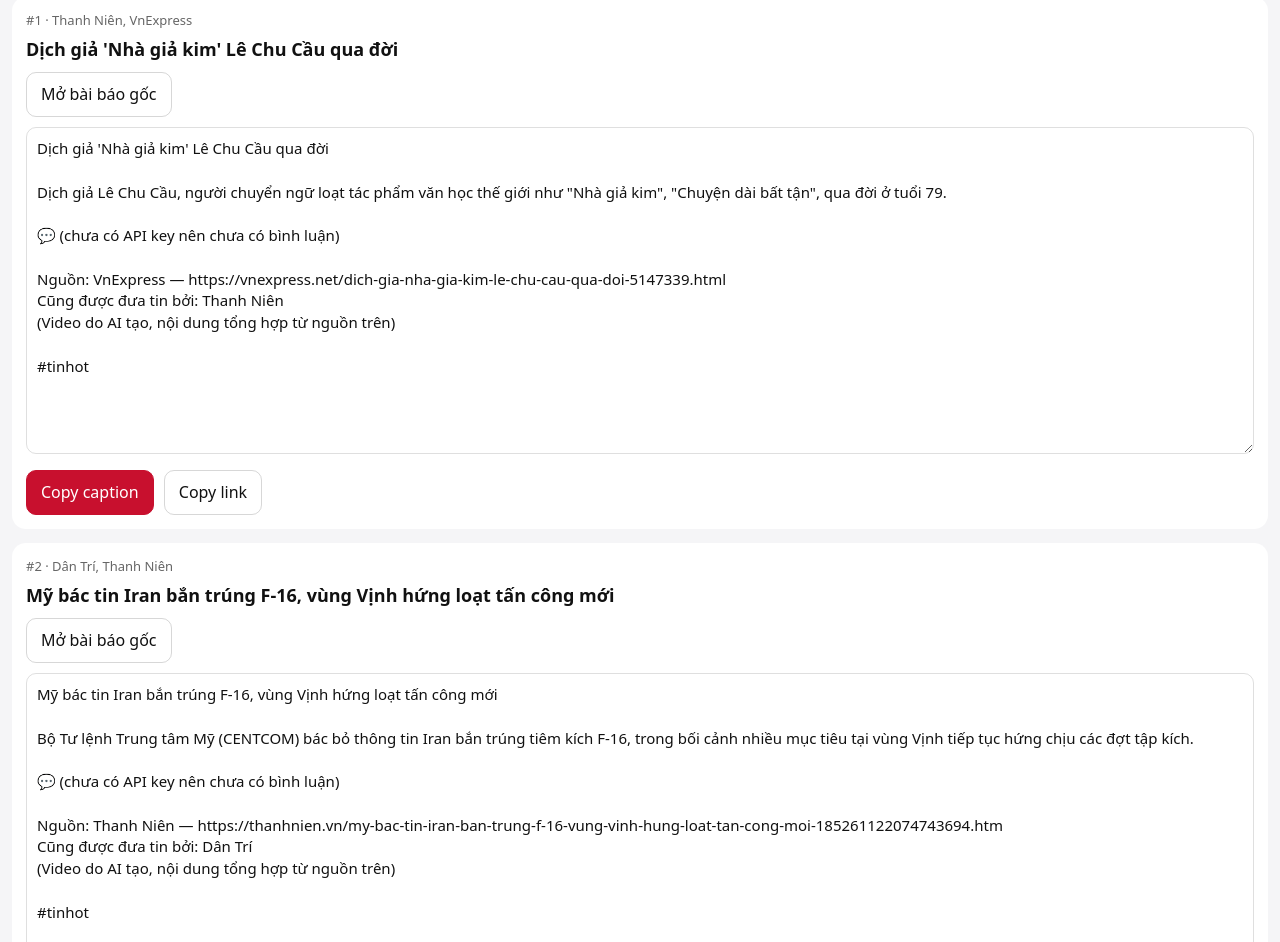
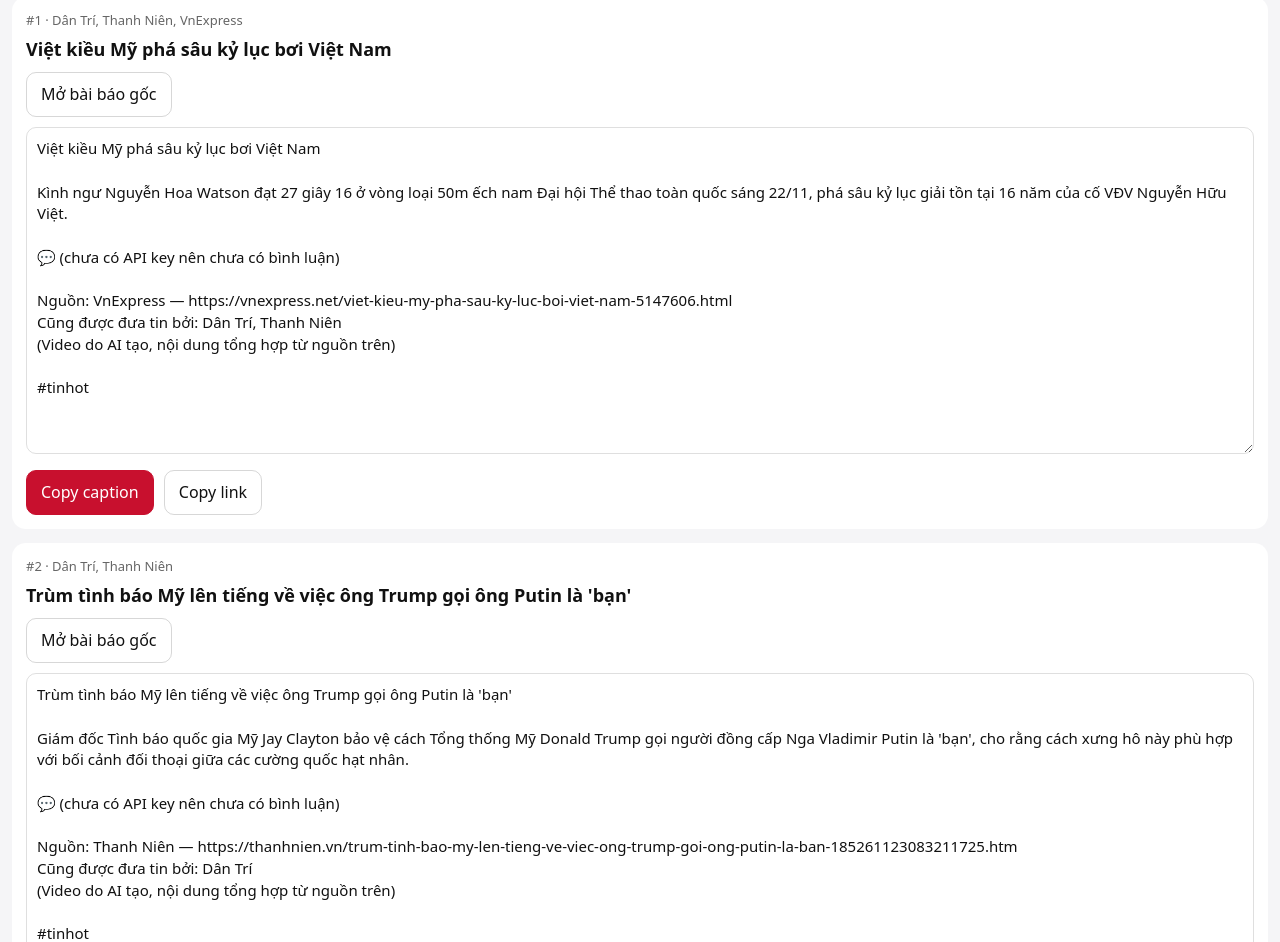
Before and after one commit to roosetup/tin-hot, a plain HTML site: page docs/index.html in a window 1280 px wide. Shown: the part 57-999 px from the top of the page. Drawn offline with Linux system fonts and the light colour scheme.

Commit message:
daily news

```diff
--- a/docs/index.html
+++ b/docs/index.html
@@ -1,5 +1,5 @@
 <!doctype html><html lang=vi><head><meta charset=utf-8>
-<meta name=viewport content="width=device-width,initial-scale=1"><title>Tin hot 22/11/2026</title>
+<meta name=viewport content="width=device-width,initial-scale=1"><title>Tin hot 23/11/2026</title>
 <style>:root{color-scheme:light dark;--bg:#f5f5f7;--c:#fff;--t:#111;--m:#666;--a:#c8102e}
 @media(prefers-color-scheme:dark){:root{--bg:#111;--c:#1c1c1e;--t:#eee;--m:#999}}
 body{margin:0;padding:12px;background:var(--bg);color:var(--t);font:16px/1.45 system-ui,sans-serif}
@@ -8,39 +8,39 @@ h1{font-size:18px;margin:4px 4px 12px}.card{background:var(--c);border-radius:14
 textarea{width:100%;box-sizing:border-box;font:inherit;font-size:15px;padding:10px;border-radius:10px;border:1px solid #8884;background:transparent;color:inherit;margin:10px 0}
 .btn{display:inline-block;padding:10px 14px;border-radius:10px;border:1px solid #8885;background:transparent;color:inherit;font:inherit;text-decoration:none;margin-right:6px}
 .pri{background:var(--a);border-color:var(--a);color:#fff}</style></head><body>
-<h1>Tin hot · 22/11/2026</h1><section class=card><div class=meta>#1 · Thanh Niên, VnExpress</div>
-<h2>Dịch giả &#x27;Nhà giả kim&#x27; Lê Chu Cầu qua đời</h2>
-<a class=btn href="https://vnexpress.net/dich-gia-nha-gia-kim-le-chu-cau-qua-doi-5147339.html" target=_blank rel=noopener>Mở bài báo gốc</a>
-<textarea id=t0 readonly rows=14>Dịch giả &#x27;Nhà giả kim&#x27; Lê Chu Cầu qua đời
+<h1>Tin hot · 23/11/2026</h1><section class=card><div class=meta>#1 · Dân Trí, Thanh Niên, VnExpress</div>
+<h2>Việt kiều Mỹ phá sâu kỷ lục bơi Việt Nam</h2>
+<a class=btn href="https://vnexpress.net/viet-kieu-my-pha-sau-ky-luc-boi-viet-nam-5147606.html" target=_blank rel=noopener>Mở bài báo gốc</a>
+<textarea id=t0 readonly rows=14>Việt kiều Mỹ phá sâu kỷ lục bơi Việt Nam
 
-Dịch giả Lê Chu Cầu, người chuyển ngữ loạt tác phẩm văn học thế giới như &quot;Nhà giả kim&quot;, &quot;Chuyện dài bất tận&quot;, qua đời ở tuổi 79.
+Kình ngư Nguyễn Hoa Watson đạt 27 giây 16 ở vòng loại 50m ếch nam Đại hội Thể thao toàn quốc sáng 22/11, phá sâu kỷ lục giải tồn tại 16 năm của cố VĐV Nguyễn Hữu Việt.
 
 💬 (chưa có API key nên chưa có bình luận)
 
-Nguồn: VnExpress — https://vnexpress.net/dich-gia-nha-gia-kim-le-chu-cau-qua-doi-5147339.html
-Cũng được đưa tin bởi: Thanh Niên
+Nguồn: VnExpress — https://vnexpress.net/viet-kieu-my-pha-sau-ky-luc-boi-viet-nam-5147606.html
+Cũng được đưa tin bởi: Dân Trí, Thanh Niên
 (Video do AI tạo, nội dung tổng hợp từ nguồn trên)
 
 #tinhot</textarea>
 <button class="btn pri" onclick="cp('t0',this)">Copy caption</button>
 <button class=btn onclick="cp('l0',this)">Copy link</button>
-<input id=l0 value="https://vnexpress.net/dich-gia-nha-gia-kim-le-chu-cau-qua-doi-5147339.html" readonly hidden></section><section class=card><div class=meta>#2 · Dân Trí, Thanh Niên</div>
-<h2>Mỹ bác tin Iran bắn trúng F-16, vùng Vịnh hứng loạt tấn công mới</h2>
-<a class=btn href="https://thanhnien.vn/my-bac-tin-iran-ban-trung-f-16-vung-vinh-hung-loat-tan-cong-moi-185261122074743694.htm" target=_blank rel=noopener>Mở bài báo gốc</a>
-<textarea id=t1 readonly rows=14>Mỹ bác tin Iran bắn trúng F-16, vùng Vịnh hứng loạt tấn công mới
+<input id=l0 value="https://vnexpress.net/viet-kieu-my-pha-sau-ky-luc-boi-viet-nam-5147606.html" readonly hidden></section><section class=card><div class=meta>#2 · Dân Trí, Thanh Niên</div>
+<h2>Trùm tình báo Mỹ lên tiếng về việc ông Trump gọi ông Putin là &#x27;bạn&#x27;</h2>
+<a class=btn href="https://thanhnien.vn/trum-tinh-bao-my-len-tieng-ve-viec-ong-trump-goi-ong-putin-la-ban-185261123083211725.htm" target=_blank rel=noopener>Mở bài báo gốc</a>
+<textarea id=t1 readonly rows=14>Trùm tình báo Mỹ lên tiếng về việc ông Trump gọi ông Putin là &#x27;bạn&#x27;
 
-Bộ Tư lệnh Trung tâm Mỹ (CENTCOM) bác bỏ thông tin Iran bắn trúng tiêm kích F-16, trong bối cảnh nhiều mục tiêu tại vùng Vịnh tiếp tục hứng chịu các đợt tập kích.
+Giám đốc Tình báo quốc gia Mỹ Jay Clayton bảo vệ cách Tổng thống Mỹ Donald Trump gọi người đồng cấp Nga Vladimir Putin là &#x27;bạn&#x27;, cho rằng cách xưng hô này phù hợp với bối cảnh đối thoại giữa các cường quốc hạt nhân.
 
 💬 (chưa có API key nên chưa có bình luận)
 
-Nguồn: Thanh Niên — https://thanhnien.vn/my-bac-tin-iran-ban-trung-f-16-vung-vinh-hung-loat-tan-cong-moi-185261122074743694.htm
+Nguồn: Thanh Niên — https://thanhnien.vn/trum-tinh-bao-my-len-tieng-ve-viec-ong-trump-goi-ong-putin-la-ban-185261123083211725.htm
 Cũng được đưa tin bởi: Dân Trí
 (Video do AI tạo, nội dung tổng hợp từ nguồn trên)
 
 #tinhot</textarea>
 <button class="btn pri" onclick="cp('t1',this)">Copy caption</button>
 <button class=btn onclick="cp('l1',this)">Copy link</button>
-<input id=l1 value="https://thanhnien.vn/my-bac-tin-iran-ban-trung-f-16-vung-vinh-hung-loat-tan-cong-moi-185261122074743694.htm" readonly hidden></section>
+<input id=l1 value="https://thanhnien.vn/trum-tinh-bao-my-len-tieng-ve-viec-ong-trump-goi-ong-putin-la-ban-185261123083211725.htm" readonly hidden></section>
 <script>function cp(id,b){var e=document.getElementById(id),v=e.value;
 (navigator.clipboard?navigator.clipboard.writeText(v):Promise.reject()).catch(function(){e.hidden=false;e.select();document.execCommand('copy')}).then(function(){var o=b.textContent;b.textContent='Đã copy ✓';setTimeout(function(){b.textContent=o},1500)})}</script>
 </body></html>
```
Also changed, not shown: docs/latest.json (+7 -6 lines).
